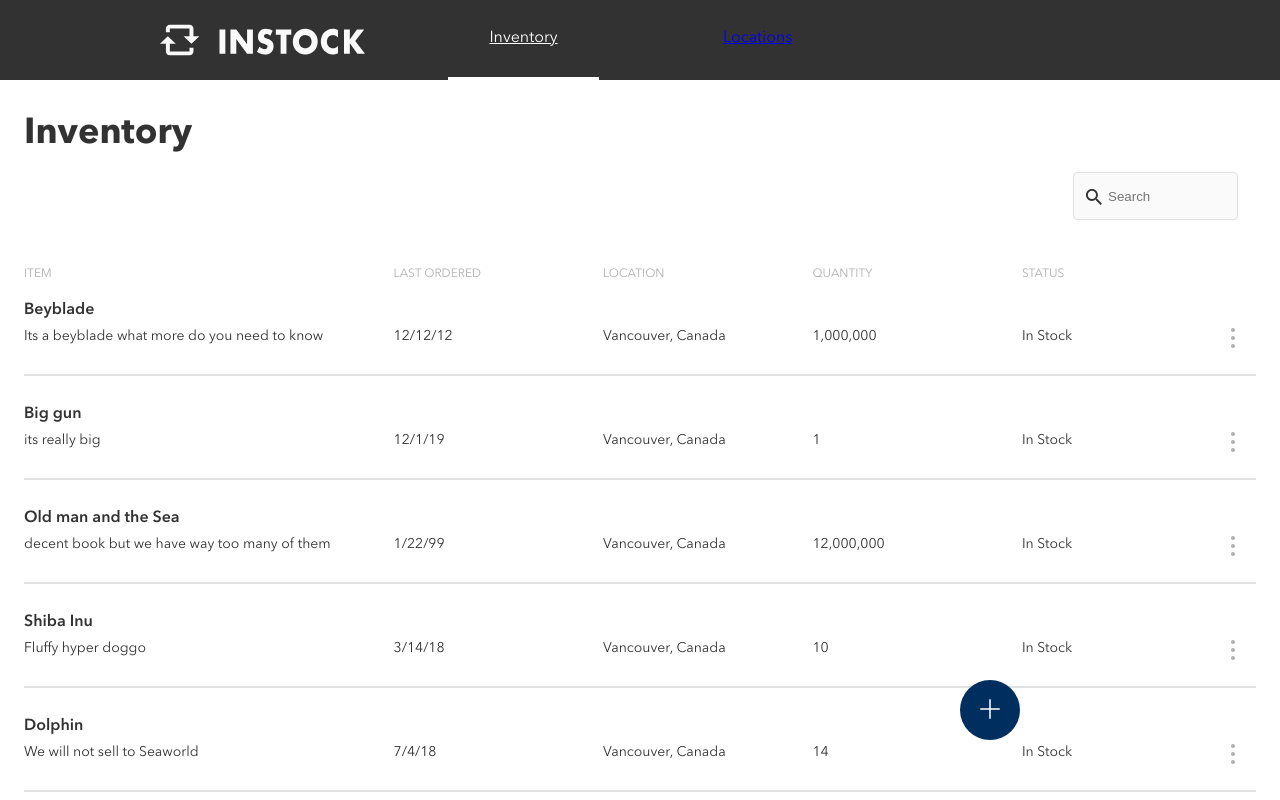
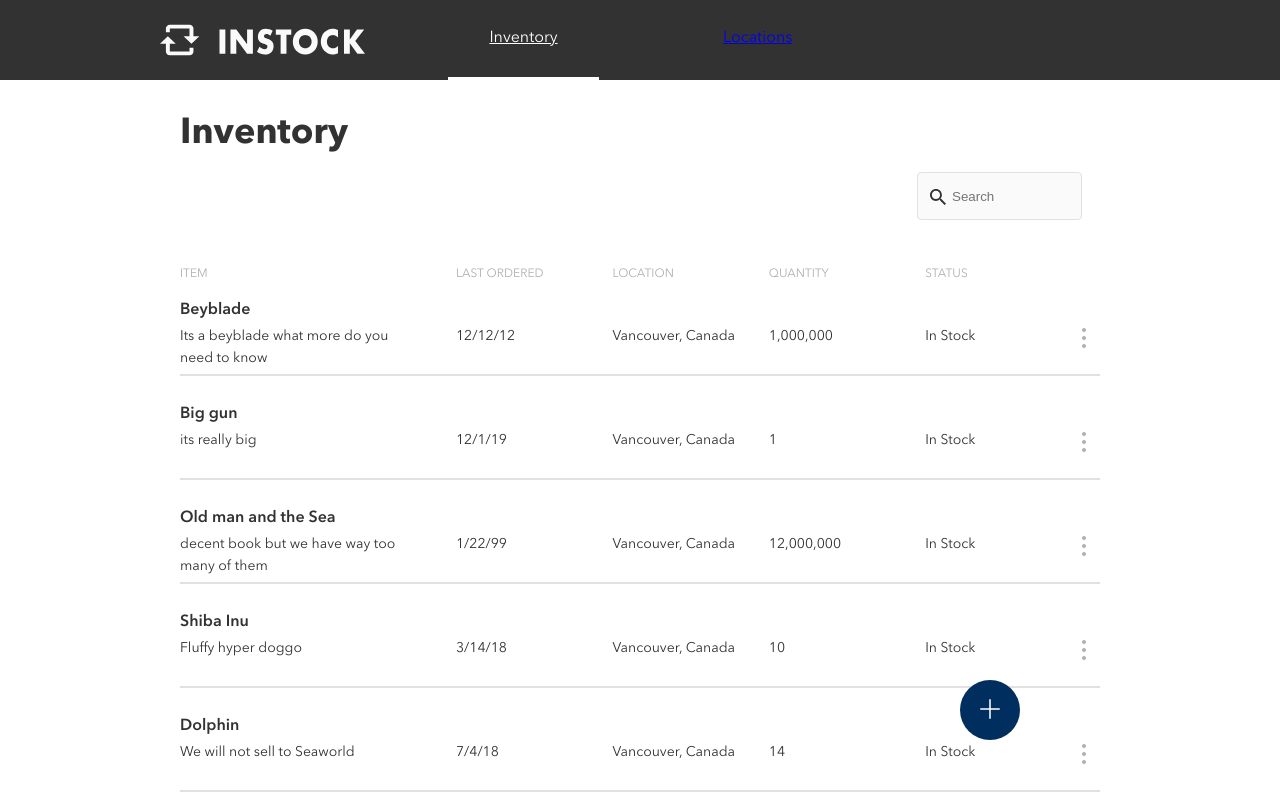
Before and after one commit to Jennormous/InStock, a React (Create React App) app in the folder client/: page / in a window 1280 px wide. Built offline with nearby package versions, Linux system fonts and the light colour scheme.

Commit message:
Minor tweaks to final Desktop breakpoint, just to make it extra spiffy.

```diff
--- a/client/src/styles/main.css
+++ b/client/src/styles/main.css
@@ -601,7 +601,7 @@
   }
 }
 
-@media only screen and (min-width: 1440px) {
+@media only screen and (min-width: 1024px) {
   .inventory {
     margin: 0 11.25rem;
   }
@@ -731,13 +731,6 @@
   }
 }
 
-@media only screen and (min-width: 1440px) {
-  .mobiletags__subsec--tag {
-    -ms-flex-preferred-size: 11.25rem;
-        flex-basis: 11.25rem;
-  }
-}
-
 .mobiletags__subsec--value {
   margin: 0 0 1.5rem 0;
 }
@@ -793,9 +786,11 @@
   }
 }
 
-#product__description__desktop {
-  -ms-flex-preferred-size: 23rem;
-      flex-basis: 23rem;
+@media only screen and (min-width: 1024px) {
+  #product__description {
+    -ms-flex-preferred-size: 80%;
+        flex-basis: 80%;
+  }
 }
 
 @media only screen and (min-width: 768px) {
--- a/client/src/styles/partials/_inventory.scss
+++ b/client/src/styles/partials/_inventory.scss
@@ -108,7 +108,7 @@
   @include tablet {
     margin: 0 1.5rem;
   }
-  @include desktop-large {
+  @include desktop {
     margin: 0 11.25rem;
   }
   &__top-section {
@@ -188,10 +188,6 @@
       @include tablet {
         display: none;
       }
-
-      @include desktop-large {
-        flex-basis: 11.25rem;
-      }
     }
     &--value {
       margin: 0 0 1.5rem 0;
@@ -233,8 +229,8 @@
       margin-top: 0;
     }
 
-    &__desktop {
-      flex-basis: 23rem;
+    @include desktop {
+      flex-basis: 80%;
     }
   }
 }
```
Also changed, not shown: 1 other file (tests, documents, lock files or other folders).
